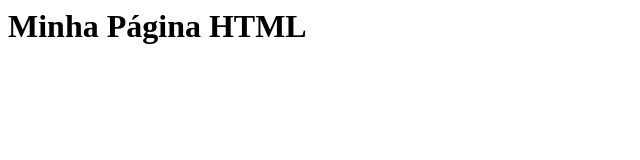
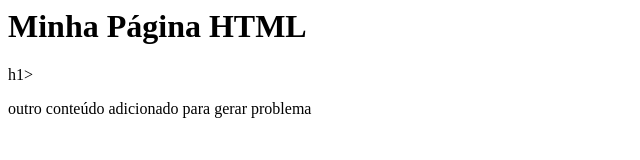
Before and after one commit to anandamuniz/gama-no-github, a plain HTML site: page index.html in a window 1280 px wide. Shown: the whole page, without its empty margins (0-640 px from the left). Drawn offline with Linux system fonts and the light colour scheme.

Commit message:
outro commit, desta vez em master

```diff
--- a/index.html
+++ b/index.html
@@ -1,5 +1,7 @@
 <html>
     <body>
         <h1>Minha Página HTML</h1>
+       h1>
+        <p>outro conteúdo adicionado para gerar problema</p>
             </body>
 </html>
```
